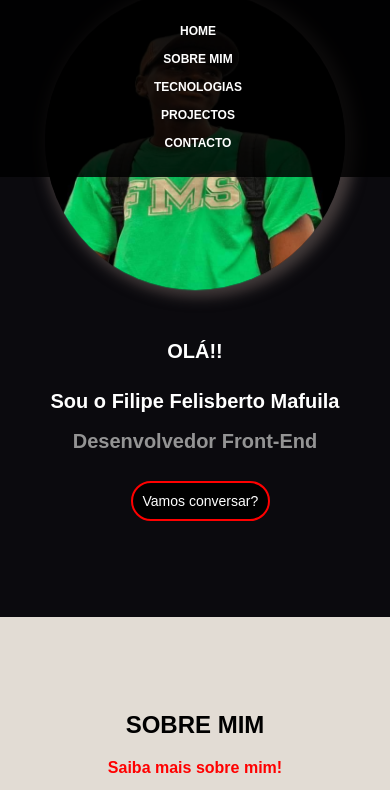
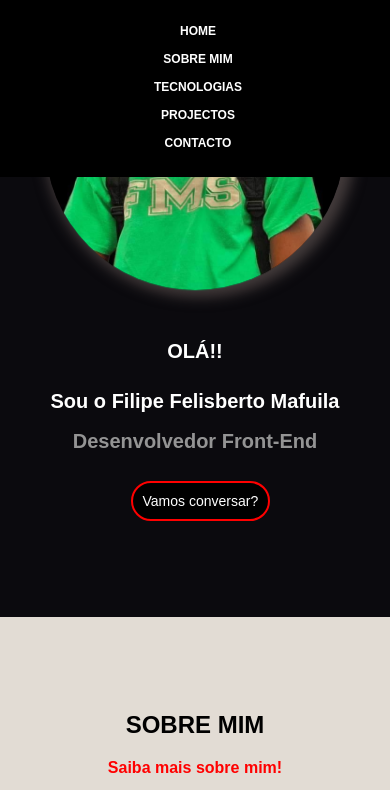
Before and after one commit to FilipeMafuila/Meu-site-portifolio, a plain HTML site: page index.html in a window 390 px wide. Both pictures are taken after a click on the picture 15 px from the left and 15 px from the top of the page. Shown: the part 33-823 px from the top of the page. Drawn offline with nearby package versions, Linux system fonts and the light colour scheme.

Commit message:
Update index.css

```diff
--- a/index.css
+++ b/index.css
@@ -326,7 +326,7 @@ transition: 3s;
     nav{
     display: none ;
     padding:0px;
-    background-color: rgba(0, 0, 0, 0.836);
+    background-color: rgb(0, 0, 0);
    }
    nav>div{
     display: flex;
```
